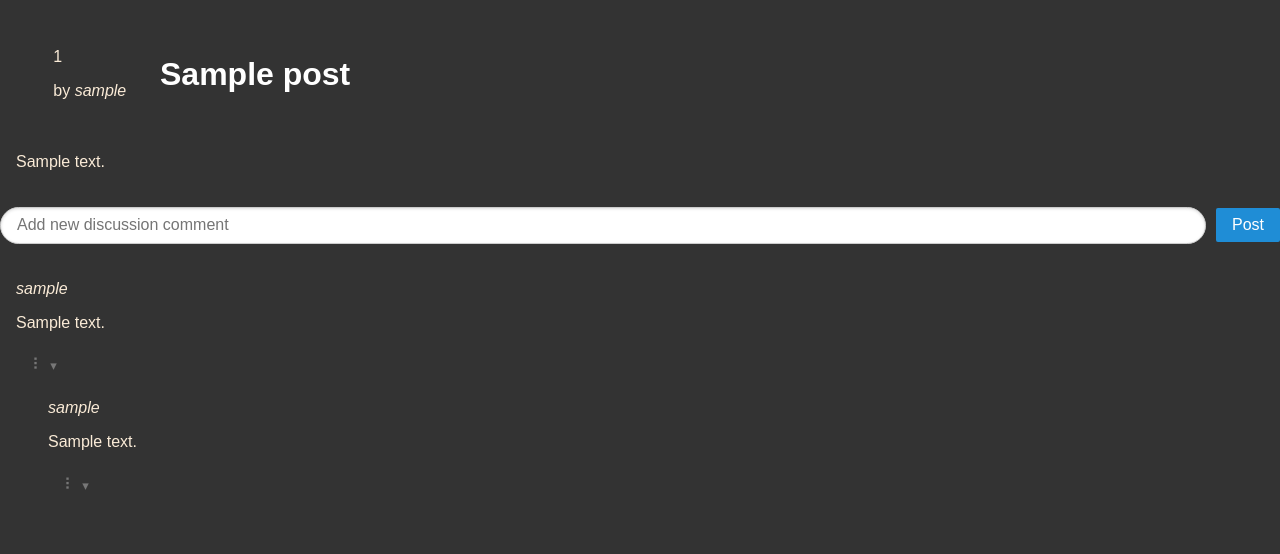
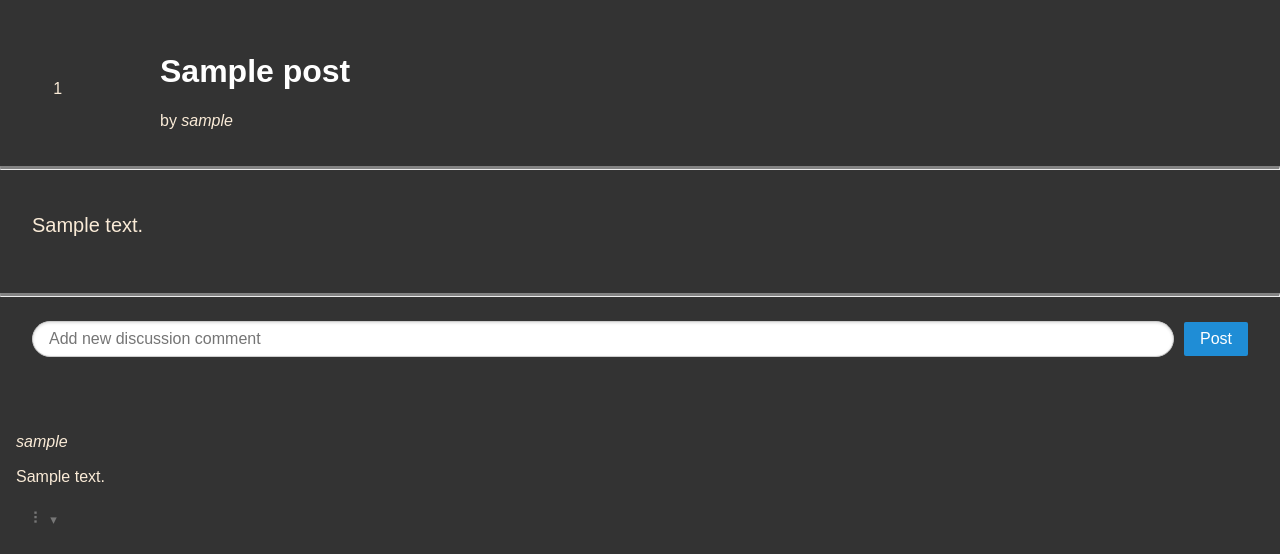
Before and after one commit to Ehtiram-Shukurov/game-review, a Flask app: page /topic/1 in a window 1280 px wide. Shown: the part 113-667 px from the top of the page. Run offline with Flask 3, Linux system fonts and the light colour scheme; a database or web service that is not in the repository returns one stand-in record (values such as "Sample title"); data that the repository does not hold is empty; some libraries are stand-ins or nearby versions.

Commit message:
Fixed a few frontend issues and finished CSS

```diff
--- a/main.py
+++ b/main.py
@@ -98,7 +98,9 @@ def submit_post():
         insert_post(title, game_id, content, post_type, rating, user_id, parent_id)
         post_id = get_user_most_recent_post(user_id)['post_id']
 
-        return redirect(url_for('template_review_page', id=post_id))
+        if post_type == 'review':
+            return redirect(url_for('template_review_page', id=post_id))
+        return redirect(url_for('template_topic_page', id=post_id))
 
 
 @app.route('/editReview/<string:id>', methods=['GET'])
@@ -317,7 +319,7 @@ def template_review_page(id):
     return render_template("review.html", review=review, user=session.get('user'))
 
 @app.route('/topic/<string:id>')
-def template_topic_page(id, user=None):
+def template_topic_page(id):
     topic = retrieve_post_by_post_id(id,"topic")
     replies_data = retrieve_replies_by_post_id(id)
     # recursively put replies into hierarchy structure
--- a/templates/game.html
+++ b/templates/game.html
@@ -43,7 +43,7 @@
             {% endfor %}
             </div>
             {% else %}
-            <div>
+            <div id="reviews">
                 NO REVIEWS HERE CREATE ONE!
             </div>
             {% endif %}
@@ -61,7 +61,7 @@
             {% endfor %}
             </div>
             {% else %}
-                <div hidden> NO TOPICS EXIST YET</div>
+                <div id="topics" hidden> NO TOPICS EXIST YET</div>
             {% endif %}
         </div>
         <div class="pure-u-1-5">
--- a/templates/review.html
+++ b/templates/review.html
@@ -55,7 +55,7 @@
 </div>
 
 <div class="pure-g">
-    <div class="pure-u-1" style="margin: 1em 2em 1em 2em">
+    <div class="pure-u-1" style="margin: 1em 2em 2.5em 2em">
         <form class="pure-form" action="/reply/{{review.post_id}}" method="POST">
             <input
                     type="text"
--- a/templates/topic.html
+++ b/templates/topic.html
@@ -3,11 +3,12 @@
 <div class="pure-g">
     <div class="pure-u-2-24">
         <p>{{ topic.game_id }}</p>
-        <p>by <em>{{ topic.username }}</em></p>
     </div>
     <div class="pure-u-18-24">
         <h1 class="topic_title">{{ topic.title }}</h1>
+        <p>by <em>{{ topic.username }}</em></p>
     </div>
+
     <div class="pure-u-2-24">
         {% if user_sub == topic.user_sub %}
         <div class="pure-menu pure-menu-horizontal">
@@ -26,13 +27,23 @@
         {%endif%}
     </div>
 </div>
+
+<div>
+    <hr class="solid">
+</div>
+
 <div class="pure-g">
-    <div class="pure-u-1" style="margin-left: 1em">
-        <p>{{topic.content}}</p>
+    <div class="pure-u-1" style="margin: 1em 2em 1em 2em;">
+        <p class="post_content">{{topic.content}}</p>
     </div>
 </div>
+
+<div>
+    <hr class="solid">
+</div>
+
 <div class="pure-g">
-    <div class="pure-u-1">
+    <div class="pure-u-1" style="margin: 1em 2em 2.5em 2em">
         <form class="pure-form" action="/reply/{{topic.post_id}}" method="POST">
             <input
                     type="text"
```
